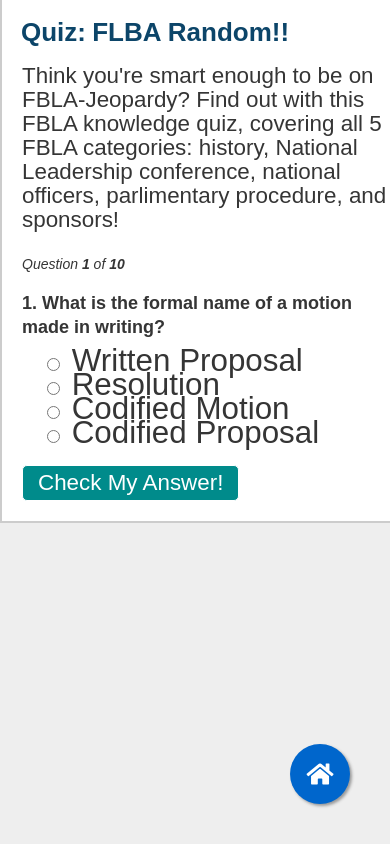
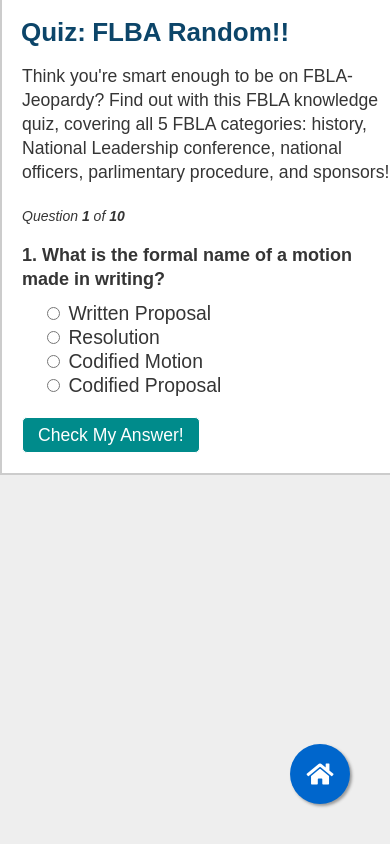
Before and after one commit to tienmdoan/FBLA-quizzes, a plain HTML site: page random.html in a window 390 px wide. Shown: the top 844 px of the page. Drawn offline with Linux system fonts and the light colour scheme.

Commit message:
change quiz font to 110% for mobile

```diff
--- a/css/master.css
+++ b/css/master.css
@@ -9,7 +9,7 @@
 
 @media screen and (max-width: 600px) {
   body,h1,h2,h3,h4,h5,h6, .questionCount, .quizArea, ul, .my-float {
-    font-size: 140%;
+    font-size: 110%;
   }
 }
 
```
